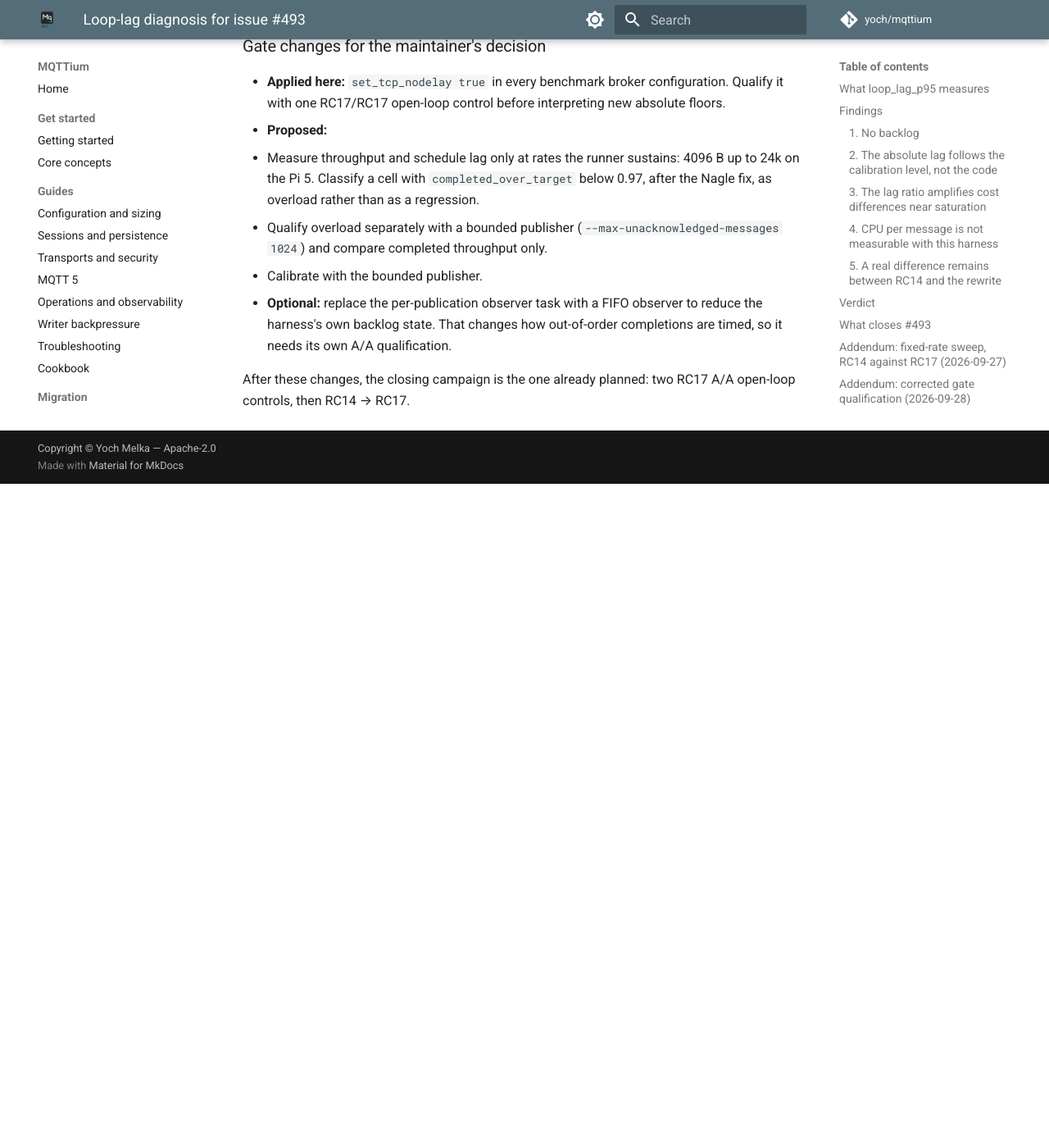
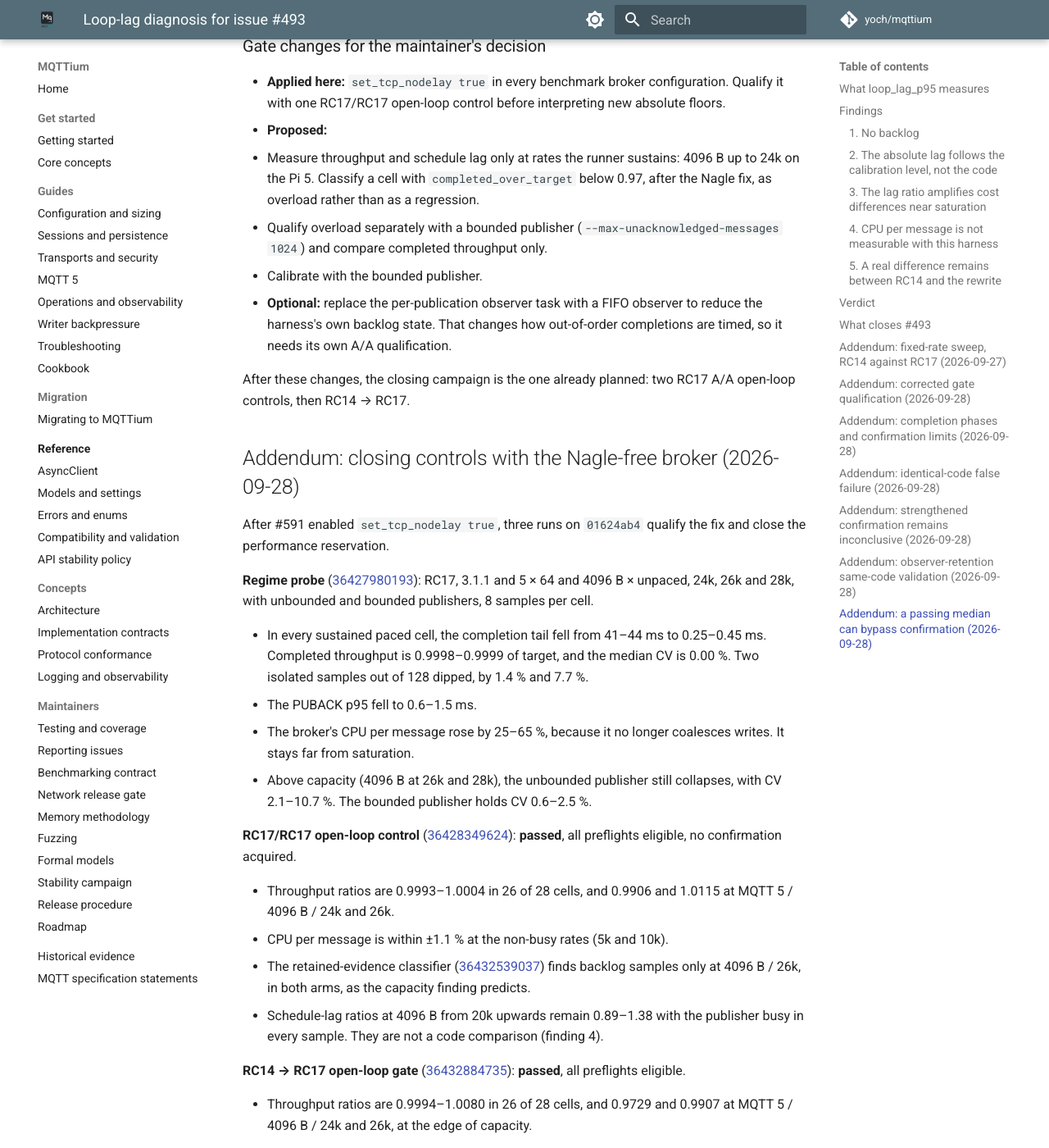
Before and after one commit to yoch/mqttium, an MkDocs documentation site: the page built from docs/reports/LOOP-LAG-493-DIAGNOSIS-2026-09-27.md, in a window 1280 px wide and 1400 px high, scrolled down 15044 px. Shown: the whole window at 82% size. Built offline with MkDocs 1.6.1 and Material for MkDocs 9.7.7, drawn with Linux system fonts in a browser that asks for light colours; comment, search, counter and statistics services are not loaded; before the commit the page ends 15634 px from its top, so only the background shows below that; some of the changed text lies outside the part shown.

Commit message:
docs: close #493 with the Nagle-free controls
Record the regime probe, RC17/RC17 control and RC14 -> RC17 gate run on
the Pi 5 after set_tcp_nodelay: sustained cells complete at target with
CV 0.00 %, both open-loop controls pass, and the remaining spread is
confined to cells above capacity. The collector follow-up is #592.

Co-Authored-By: Claude Opus 5.5 <noreply@anthropic.com>
Claude-Session: https://claude.ai/code/session_01TTrAoBqSWAGV36ZGyz2FqY

```diff
--- a/docs/reports/LOOP-LAG-493-DIAGNOSIS-2026-09-27.md
+++ b/docs/reports/LOOP-LAG-493-DIAGNOSIS-2026-09-27.md
@@ -601,3 +601,53 @@ unless they disable it.
 
 After these changes, the closing campaign is the one already planned: two RC17
 A/A open-loop controls, then RC14 → RC17.
+
+## Addendum: closing controls with the Nagle-free broker (2026-09-28)
+
+After #591 enabled `set_tcp_nodelay true`, three runs on `01624ab4` qualify
+the fix and close the performance reservation.
+
+**Regime probe** ([36427980193](https://github.com/yoch/mqttium/actions/runs/36427980193)):
+RC17, 3.1.1 and 5 × 64 and 4096 B × unpaced, 24k, 26k and 28k, with unbounded and
+bounded publishers, 8 samples per cell.
+
+- In every sustained paced cell, the completion tail fell from 41–44 ms to
+  0.25–0.45 ms. Completed throughput is 0.9998–0.9999 of target, and the median
+  CV is 0.00 %. Two isolated samples out of 128 dipped, by 1.4 % and 7.7 %.
+- The PUBACK p95 fell to 0.6–1.5 ms.
+- The broker's CPU per message rose by 25–65 %, because it no longer coalesces
+  writes. It stays far from saturation.
+- Above capacity (4096 B at 26k and 28k), the unbounded publisher still
+  collapses, with CV 2.1–10.7 %. The bounded publisher holds CV 0.6–2.5 %.
+
+**RC17/RC17 open-loop control** ([36428349624](https://github.com/yoch/mqttium/actions/runs/36428349624)):
+**passed**, all preflights eligible, no confirmation acquired.
+
+- Throughput ratios are 0.9993–1.0004 in 26 of 28 cells, and 0.9906 and 1.0115
+  at MQTT 5 / 4096 B / 24k and 26k.
+- CPU per message is within ±1.1 % at the non-busy rates (5k and 10k).
+- The retained-evidence classifier
+  ([36432539037](https://github.com/yoch/mqttium/actions/runs/36432539037))
+  finds backlog samples only at 4096 B / 26k, in both arms, as the capacity
+  finding predicts.
+- Schedule-lag ratios at 4096 B from 20k upwards remain 0.89–1.38 with the
+  publisher busy in every sample. They are not a code comparison (finding 4).
+
+**RC14 → RC17 open-loop gate** ([36432884735](https://github.com/yoch/mqttium/actions/runs/36432884735)):
+**passed**, all preflights eligible.
+
+- Throughput ratios are 0.9994–1.0080 in 26 of 28 cells, and 0.9729 and 0.9907
+  at MQTT 5 / 4096 B / 24k and 26k, at the edge of capacity.
+- Schedule-lag ratios are 0.90–1.23, inside the same-code spread measured
+  above.
+
+### Closure
+
+#493 is closed as a measurement defect: the broker's Nagle tail, and gate
+points above the runner's capacity with an unbounded publisher. RC17 shows no
+throughput or CPU regression against RC14 at sustained rates.
+
+- The gate keeps its fixed rates. Cells above capacity are recognisable by
+  their backlog classification and must not be read as code comparisons.
+- The collector cost of a large outbound backlog is tracked for after 1.0 in
+  [yoch/mqttium#592](https://github.com/yoch/mqttium/issues/592).
```
